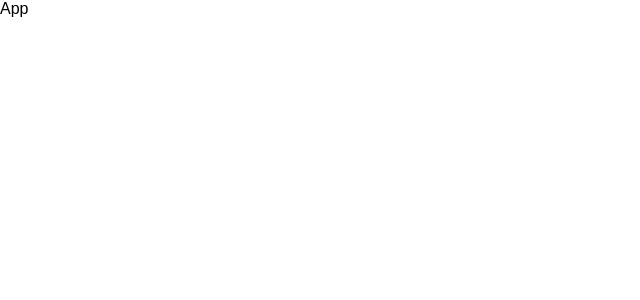
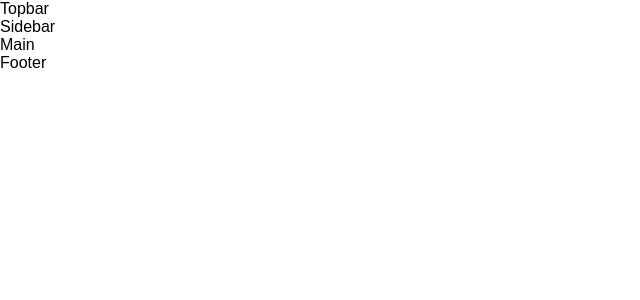
Before and after one commit to jrouleau/react-dashboard-demo, a React (Create React App) app: page / in a window 1280 px wide. Shown: the top 300 px of the page, without its empty margins (0-640 px from the left). Built offline with nearby package versions, Linux system fonts and the light colour scheme.

Commit message:
Create core layout placeholders

```diff
--- a/src/app.tsx
+++ b/src/app.tsx
@@ -1,9 +1,20 @@
 import React from 'react'
+
+import Footer from './layout/footer'
+import Sidebar from './layout/sidebar'
+import Topbar from './layout/topbar'
 
 /**********************************************************************/
 
 const App: React.FC = () => {
-  return <div>App</div>
+  return (
+    <div>
+      <Topbar />
+      <Sidebar />
+      <div>Main</div>
+      <Footer />
+    </div>
+  )
 }
 
 export default App
--- /dev/null
+++ b/src/layout/footer.tsx
@@ -0,0 +1,9 @@
+import React from 'react'
+
+/**********************************************************************/
+
+const Footer: React.FC = () => {
+  return <div>Footer</div>
+}
+
+export default Footer
--- /dev/null
+++ b/src/layout/sidebar.tsx
@@ -0,0 +1,9 @@
+import React from 'react'
+
+/**********************************************************************/
+
+const Sidebar: React.FC = () => {
+  return <div>Sidebar</div>
+}
+
+export default Sidebar
--- /dev/null
+++ b/src/layout/topbar.tsx
@@ -0,0 +1,9 @@
+import React from 'react'
+
+/**********************************************************************/
+
+const Topbar: React.FC = () => {
+  return <div>Topbar</div>
+}
+
+export default Topbar
```
